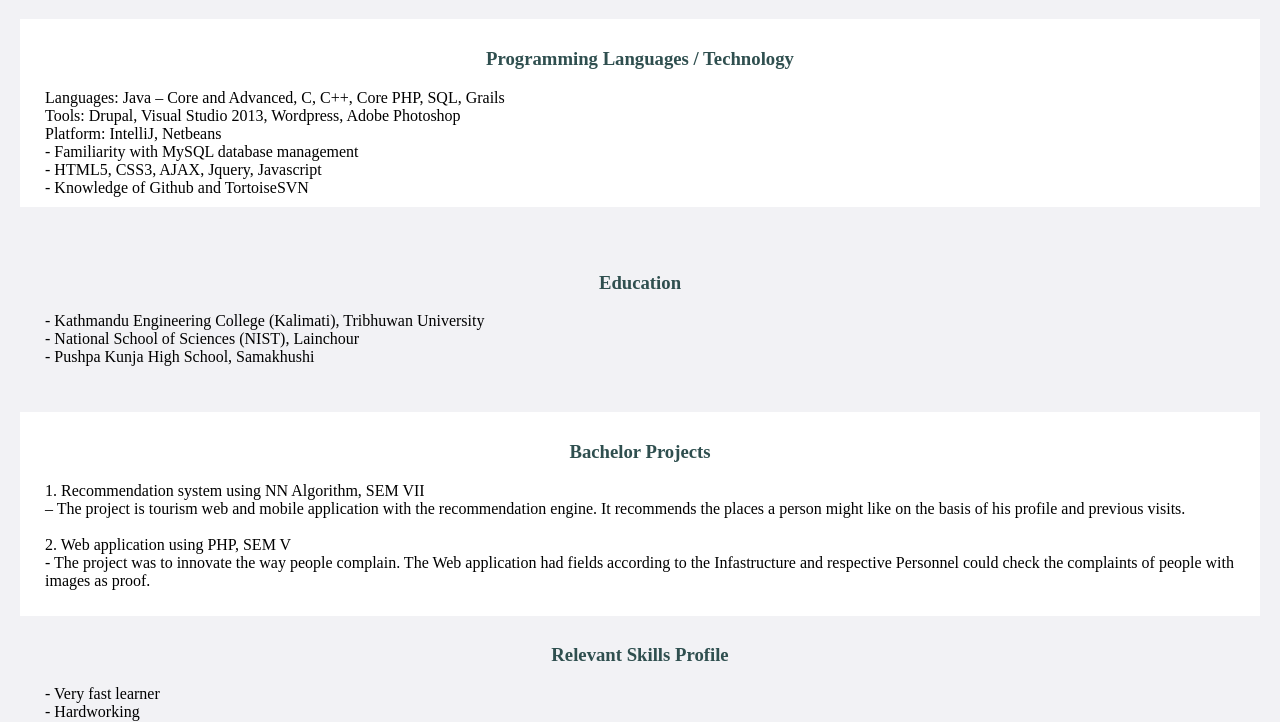
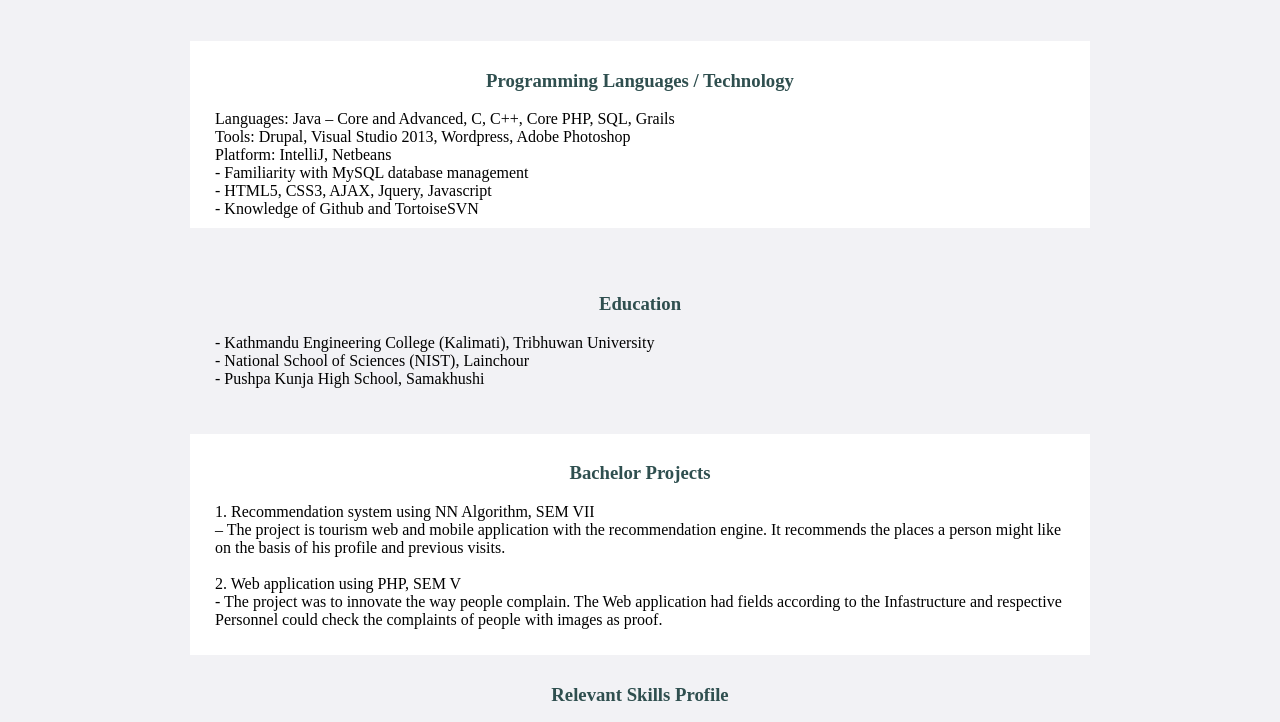
Before and after one commit to elinaDangol/portfolio, a plain HTML site: page index.htm in a window 1280 px wide. Shown: the part 145-867 px from the top of the page. Drawn offline with Linux system fonts and the light colour scheme.

Commit message:
Update index.htm

```diff
--- a/index.htm
+++ b/index.htm
@@ -6,7 +6,8 @@
     <title>Elina Dangol</title>
 </head>
 
-  <body style="background:#f2f2f5;margin: 20;>
+  <body style="background:#f2f2f5;  max-width: 900px;
+  margin: 0 auto;" >
   <div class="titleName" style="padding: 10 25;">
  <h1 color: darkslategray;>Elina Dangol</h1>
   <p>9849252250</p>
```
